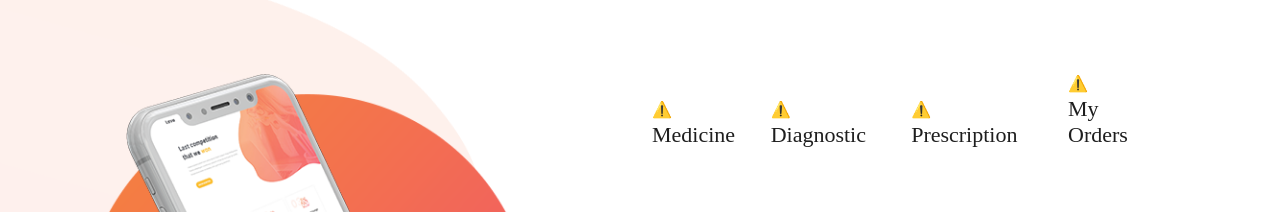
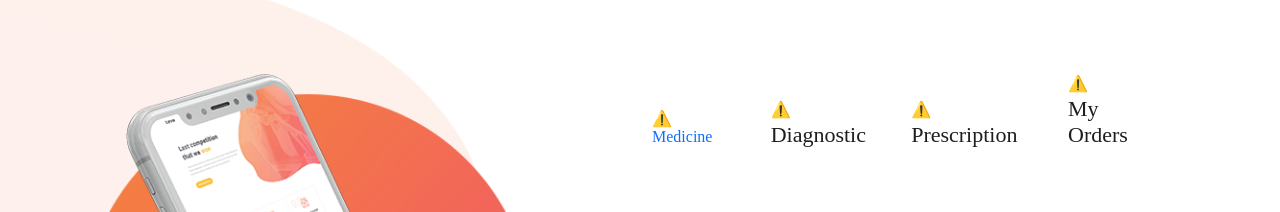
Before and after one commit to VamakshiMagotra/oxyjoy, a plain HTML site: page index.html in a window 1280 px wide. Shown: the part 1420-1632 px from the top of the page. Drawn offline with nearby package versions, Linux system fonts and the light colour scheme; no server answers.

Commit message:
Update index.html

```diff
--- a/index.html
+++ b/index.html
@@ -686,7 +686,7 @@ form {
                         <li data-scroll-reveal="enter right move 30px over 0.6s after 0.4s" style="width: 14%;">
                             <lottie-player src="assets/json_files/medicine.json" background="transparent"  speed="1" loop autoplay></lottie-player>
                             <div class="text">
-                                <h4>Medicine</h4>
+                                <a href="med.html">Medicine</a>
                                 </div>
                         </li>
                         <li data-scroll-reveal="enter right move 30px over 0.6s after 0.4s" style="width: 14%;margin-left: 7%;">
@@ -740,7 +740,7 @@ form {
                         <li data-scroll-reveal="enter right move 30px over 0.6s after 0.4s" style="width: 14%;">
                             <lottie-player src="assets/json_files/medicine.json" background="transparent"  speed="1" loop autoplay></lottie-player>
                             <div class="text">
-                                <h4>Medicine</h4>
+                                <a href="med.html">Medicine</a>
                                 </div>
                         </li>
 
```
